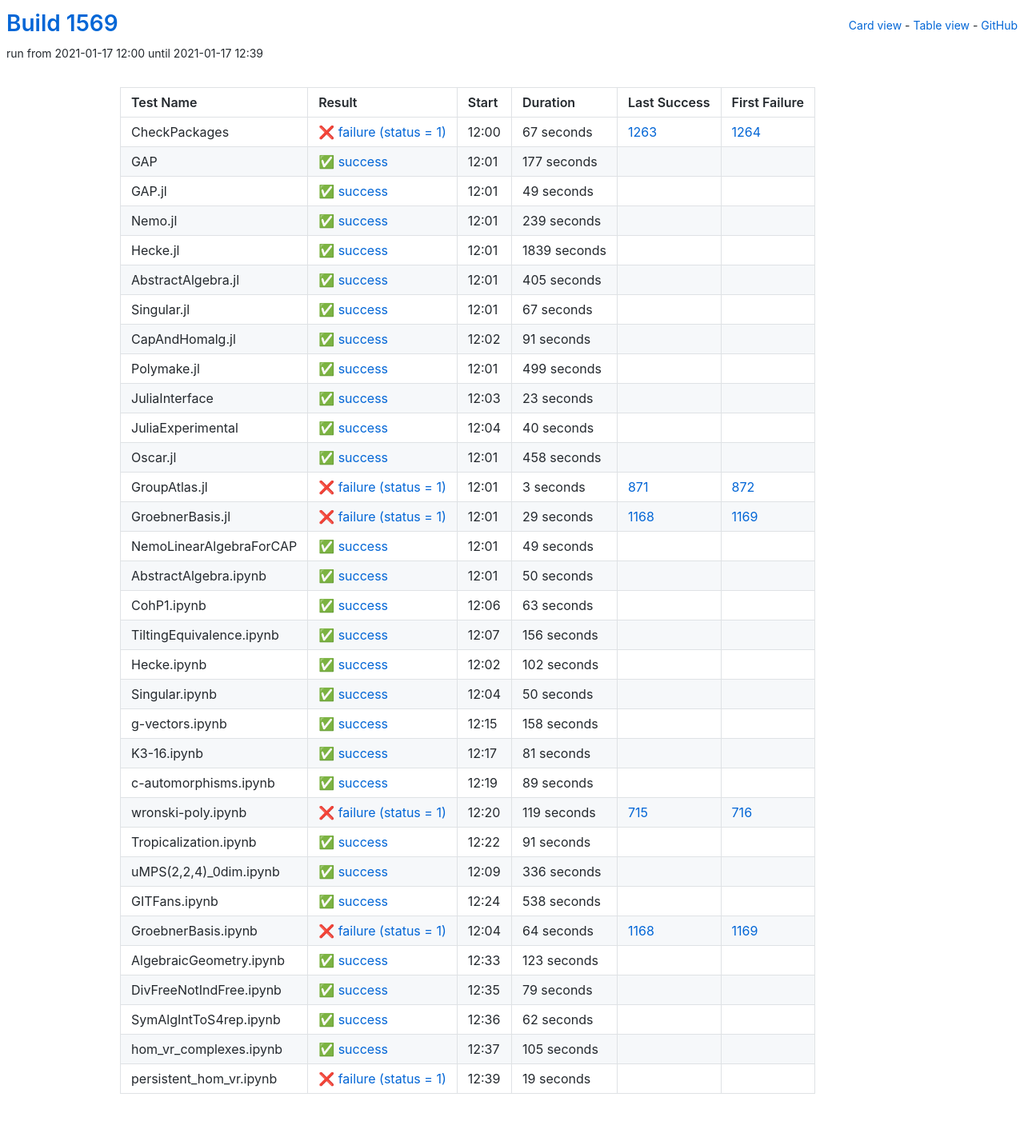
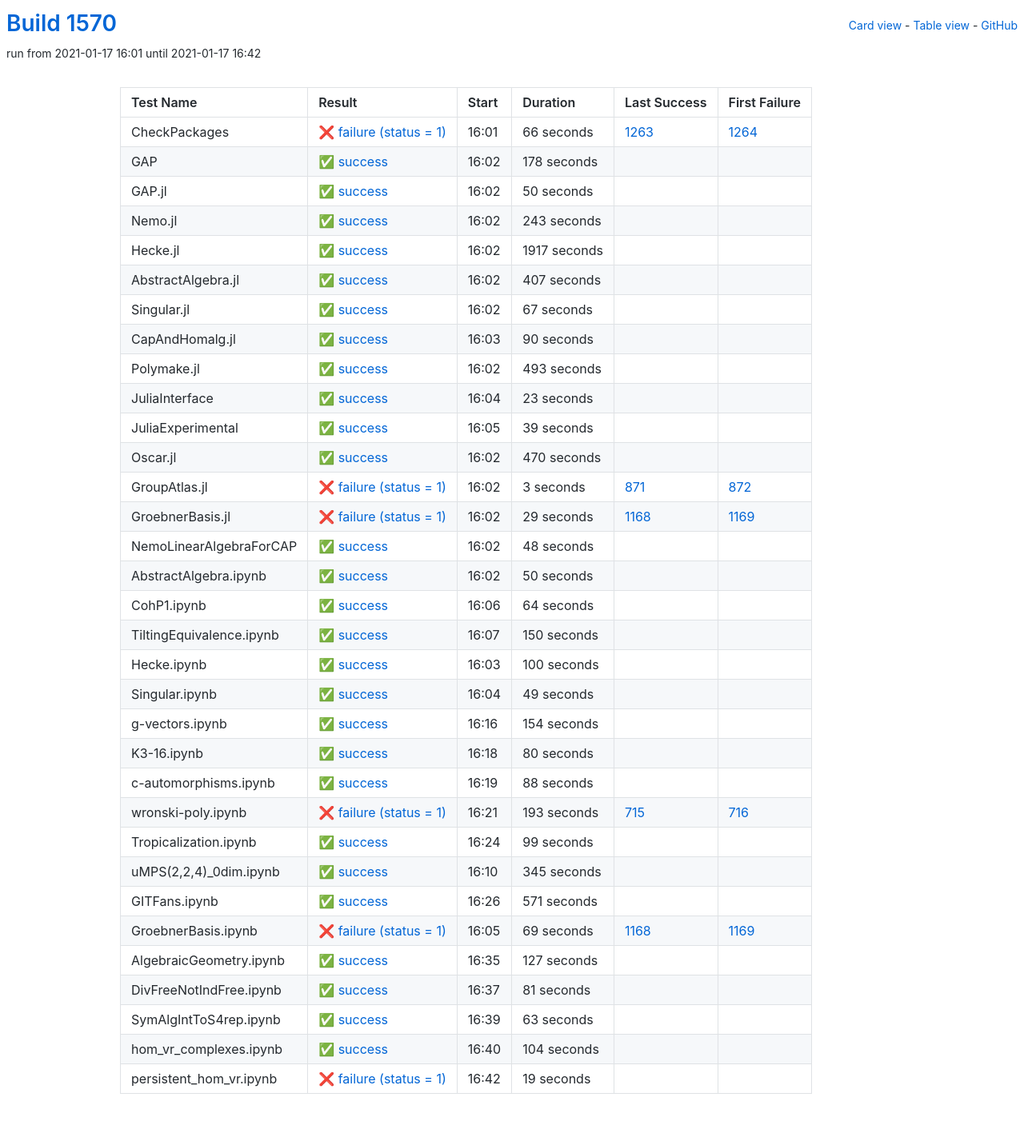
Before and after one commit to oscar-system/oscar-ci-status-stable, a Jekyll site: the page built from table.html, in a window 1280 px wide. Shown: the whole page at 80% size. Built offline with Jekyll 4.4.1, drawn with Linux system fonts in a browser that asks for light colours.

Commit message:
Build #1570

```diff
--- a/_data/ci.yml
+++ b/_data/ci.yml
@@ -1,6 +1,6 @@
 ---
-build: 1569
-build_url: https://oscarci.mathematik.uni-kl.de/job/oscar-stable/1569/
+build: 1570
+build_url: https://oscarci.mathematik.uni-kl.de/job/oscar-stable/1570/
 job: oscar-stable
 organization: oscar-system
 repo: oscar-ci-status-stable
@@ -8,80 +8,80 @@ repourl: https://github.com/oscar-system/oscar-ci-status-stable
 tests:
 - name: CheckPackages
   id: checkpackages
-  log: https://oscarci.mathematik.uni-kl.de/job/oscar-stable/1569/artifact/logs/build-1569/CheckPackages.log
-  start: 2021-01-17 12:00
+  log: https://oscarci.mathematik.uni-kl.de/job/oscar-stable/1570/artifact/logs/build-1570/CheckPackages.log
+  start: 2021-01-17 16:01
   success: false
   exitcode: 1
   status: failure
-  duration: 67
+  duration: 66
   last_success: 1263
   last_success_url: https://oscarci.mathematik.uni-kl.de/job/oscar-stable/1263/
   first_failure: 1264
   first_failure_url: https://oscarci.mathematik.uni-kl.de/job/oscar-stable/1264/
 - name: GAP
   id: gap
-  log: https://oscarci.mathematik.uni-kl.de/job/oscar-stable/1569/artifact/logs/build-1569/GAP.log
-  start: 2021-01-17 12:01
+  log: https://oscarci.mathematik.uni-kl.de/job/oscar-stable/1570/artifact/logs/build-1570/GAP.log
+  start: 2021-01-17 16:02
   success: true
   exitcode: 0
   status: success
-  duration: 177
+  duration: 178
   last_success: false
   last_success_url:
   first_failure: false
   first_failure_url:
 - name: GAP.jl
   id: gap-jl
-  log: https://oscarci.mathematik.uni-kl.de/job/oscar-stable/1569/artifact/logs/build-1569/GAP.jl.log
-  start: 2021-01-17 12:01
+  log: https://oscarci.mathematik.uni-kl.de/job/oscar-stable/1570/artifact/logs/build-1570/GAP.jl.log
+  start: 2021-01-17 16:02
   success: true
   exitcode: 0
   status: success
-  duration: 49
+  duration: 50
   last_success: false
   last_success_url:
   first_failure: false
   first_failure_url:
 - name: Nemo.jl
   id: nemo-jl
-  log: https://oscarci.mathematik.uni-kl.de/job/oscar-stable/1569/artifact/logs/build-1569/Nemo.jl.log
-  start: 2021-01-17 12:01
+  log: https://oscarci.mathematik.uni-kl.de/job/oscar-stable/1570/artifact/logs/build-1570/Nemo.jl.log
+  start: 2021-01-17 16:02
   success: true
   exitcode: 0
   status: success
-  duration: 239
+  duration: 243
   last_success: false
   last_success_url:
   first_failure: false
   first_failure_url:
 - name: Hecke.jl
   id: hecke-jl
-  log: https://oscarci.mathematik.uni-kl.de/job/oscar-stable/1569/artifact/logs/build-1569/Hecke.jl.log
-  start: 2021-01-17 12:01
+  log: https://oscarci.mathematik.uni-kl.de/job/oscar-stable/1570/artifact/logs/build-1570/Hecke.jl.log
+  start: 2021-01-17 16:02
   success: true
   exitcode: 0
   status: success
-  duration: 1839
+  duration: 1917
   last_success: false
   last_success_url:
   first_failure: false
   first_failure_url:
 - name: AbstractAlgebra.jl
   id: abstractalgebra-jl
-  log: https://oscarci.mathematik.uni-kl.de/job/oscar-stable/1569/artifact/logs/build-1569/AbstractAlgebra.jl.log
-  start: 2021-01-17 12:01
+  log: https://oscarci.mathematik.uni-kl.de/job/oscar-stable/1570/artifact/logs/build-1570/AbstractAlgebra.jl.log
+  start: 2021-01-17 16:02
   success: true
   exitcode: 0
   status: success
-  duration: 405
+  duration: 407
   last_success: false
   last_success_url:
   first_failure: false
   first_failure_url:
 - name: Singular.jl
   id: singular-jl
-  log: https://oscarci.mathematik.uni-kl.de/job/oscar-stable/1569/artifact/logs/build-1569/Singular.jl.log
-  start: 2021-01-17 12:01
+  log: https://oscarci.mathematik.uni-kl.de/job/oscar-stable/1570/artifact/logs/build-1570/Singular.jl.log
+  start: 2021-01-17 16:02
   success: true
   exitcode: 0
   status: success
@@ -92,32 +92,32 @@ tests:
   first_failure_url:
 - name: CapAndHomalg.jl
   id: capandhomalg-jl
-  log: https://oscarci.mathematik.uni-kl.de/job/oscar-stable/1569/artifact/logs/build-1569/CapAndHomalg.jl.log
-  start: 2021-01-17 12:02
+  log: https://oscarci.mathematik.uni-kl.de/job/oscar-stable/1570/artifact/logs/build-1570/CapAndHomalg.jl.log
+  start: 2021-01-17 16:03
   success: true
   exitcode: 0
   status: success
-  duration: 91
+  duration: 90
   last_success: false
   last_success_url:
   first_failure: false
   first_failure_url:
 - name: Polymake.jl
   id: polymake-jl
-  log: https://oscarci.mathematik.uni-kl.de/job/oscar-stable/1569/artifact/logs/build-1569/Polymake.jl.log
-  start: 2021-01-17 12:01
+  log: https://oscarci.mathematik.uni-kl.de/job/oscar-stable/1570/artifact/logs/build-1570/Polymake.jl.log
+  start: 2021-01-17 16:02
   success: true
   exitcode: 0
   status: success
-  duration: 499
+  duration: 493
   last_success: false
   last_success_url:
   first_failure: false
   first_failure_url:
 - name: JuliaInterface
   id: juliainterface
-  log: https://oscarci.mathematik.uni-kl.de/job/oscar-stable/1569/artifact/logs/build-1569/JuliaInterface.log
-  start: 2021-01-17 12:03
+  log: https://oscarci.mathematik.uni-kl.de/job/oscar-stable/1570/artifact/logs/build-1570/JuliaInterface.log
+  start: 2021-01-17 16:04
   success: true
   exitcode: 0
   status: success
@@ -128,32 +128,32 @@ tests:
   first_failure_url:
 - name: JuliaExperimental
   id: juliaexperimental
-  log: https://oscarci.mathematik.uni-kl.de/job/oscar-stable/1569/artifact/logs/build-1569/JuliaExperimental.log
-  start: 2021-01-17 12:04
+  log: https://oscarci.mathematik.uni-kl.de/job/oscar-stable/1570/artifact/logs/build-1570/JuliaExperimental.log
+  start: 2021-01-17 16:05
   success: true
   exitcode: 0
   status: success
-  duration: 40
+  duration: 39
   last_success: false
   last_success_url:
   first_failure: false
   first_failure_url:
 - name: Oscar.jl
   id: oscar-jl
-  log: https://oscarci.mathematik.uni-kl.de/job/oscar-stable/1569/artifact/logs/build-1569/Oscar.jl.log
-  start: 2021-01-17 12:01
+  log: https://oscarci.mathematik.uni-kl.de/job/oscar-stable/1570/artifact/logs/build-1570/Oscar.jl.log
+  start: 2021-01-17 16:02
   success: true
   exitcode: 0
   status: success
-  duration: 458
+  duration: 470
   last_success: false
   last_success_url:
   first_failure: false
   first_failure_url:
 - name: GroupAtlas.jl
   id: groupatlas-jl
-  log: https://oscarci.mathematik.uni-kl.de/job/oscar-stable/1569/artifact/logs/build-1569/GroupAtlas.jl.log
-  start: 2021-01-17 12:01
+  log: https://oscarci.mathematik.uni-kl.de/job/oscar-stable/1570/artifact/logs/build-1570/GroupAtlas.jl.log
+  start: 2021-01-17 16:02
   success: false
   exitcode: 1
   status: failure
@@ -164,8 +164,8 @@ tests:
   first_failure_url: https://oscarci.mathematik.uni-kl.de/job/oscar-stable/872/
 - name: GroebnerBasis.jl
   id: groebnerbasis-jl
-  log: https://oscarci.mathematik.uni-kl.de/job/oscar-stable/1569/artifact/logs/build-1569/GroebnerBasis.jl.log
-  start: 2021-01-17 12:01
+  log: https://oscarci.mathematik.uni-kl.de/job/oscar-stable/1570/artifact/logs/build-1570/GroebnerBasis.jl.log
+  start: 2021-01-17 16:02
   success: false
   exitcode: 1
   status: failure
@@ -176,20 +176,20 @@ tests:
   first_failure_url: https://oscarci.mathematik.uni-kl.de/job/oscar-stable/1169/
 - name: NemoLinearAlgebraForCAP
   id: nemolinearalgebraforcap
-  log: https://oscarci.mathematik.uni-kl.de/job/oscar-stable/1569/artifact/logs/build-1569/NemoLinearAlgebraForCAP.log
-  start: 2021-01-17 12:01
+  log: https://oscarci.mathematik.uni-kl.de/job/oscar-stable/1570/artifact/logs/build-1570/NemoLinearAlgebraForCAP.log
+  start: 2021-01-17 16:02
   success: true
   exitcode: 0
   status: success
-  duration: 49
+  duration: 48
   last_success: false
   last_success_url:
   first_failure: false
   first_failure_url:
 - name: AbstractAlgebra.ipynb
   id: abstractalgebra-ipynb
-  log: https://oscarci.mathematik.uni-kl.de/job/oscar-stable/1569/artifact/logs/build-1569/AbstractAlgebra.ipynb.log
-  start: 2021-01-17 12:01
+  log: https://oscarci.mathematik.uni-kl.de/job/oscar-stable/1570/artifact/logs/build-1570/AbstractAlgebra.ipynb.log
+  start: 2021-01-17 16:02
   success: true
   exitcode: 0
   status: success
@@ -200,8 +200,176 @@ tests:
   first_failure_url:
 - name: CohP1.ipynb
   id: cohp1-ipynb
-  log: https://oscarci.mathematik.uni-kl.de/job/oscar-stable/1569/artifact/logs/build-1569/CohP1.ipynb.log
-  start: 2021-01-17 12:06
+  log: https://oscarci.mathematik.uni-kl.de/job/oscar-stable/1570/artifact/logs/build-1570/CohP1.ipynb.log
+  start: 2021-01-17 16:06
+  success: true
+  exitcode: 0
+  status: success
+  duration: 64
+  last_success: false
+  last_success_url:
+  first_failure: false
+  first_failure_url:
+- name: TiltingEquivalence.ipynb
+  id: tiltingequivalence-ipynb
+  log: https://oscarci.mathematik.uni-kl.de/job/oscar-stable/1570/artifact/logs/build-1570/TiltingEquivalence.ipynb.log
+  start: 2021-01-17 16:07
+  success: true
+  exitcode: 0
+  status: success
+  duration: 150
+  last_success: false
+  last_success_url:
+  first_failure: false
+  first_failure_url:
+- name: Hecke.ipynb
+  id: hecke-ipynb
+  log: https://oscarci.mathematik.uni-kl.de/job/oscar-stable/1570/artifact/logs/build-1570/Hecke.ipynb.log
+  start: 2021-01-17 16:03
+  success: true
+  exitcode: 0
+  status: success
+  duration: 100
+  last_success: false
+  last_success_url:
+  first_failure: false
+  first_failure_url:
+- name: Singular.ipynb
+  id: singular-ipynb
+  log: https://oscarci.mathematik.uni-kl.de/job/oscar-stable/1570/artifact/logs/build-1570/Singular.ipynb.log
+  start: 2021-01-17 16:04
+  success: true
+  exitcode: 0
+  status: success
+  duration: 49
+  last_success: false
+  last_success_url:
+  first_failure: false
+  first_failure_url:
+- name: g-vectors.ipynb
+  id: g-vectors-ipynb
+  log: https://oscarci.mathematik.uni-kl.de/job/oscar-stable/1570/artifact/logs/build-1570/g-vectors.ipynb.log
+  start: 2021-01-17 16:16
+  success: true
+  exitcode: 0
+  status: success
+  duration: 154
+  last_success: false
+  last_success_url:
+  first_failure: false
+  first_failure_url:
+- name: K3-16.ipynb
+  id: k3-16-ipynb
+  log: https://oscarci.mathematik.uni-kl.de/job/oscar-stable/1570/artifact/logs/build-1570/K3-16.ipynb.log
+  start: 2021-01-17 16:18
+  success: true
+  exitcode: 0
+  status: success
+  duration: 80
+  last_success: false
+  last_success_url:
+  first_failure: false
+  first_failure_url:
+- name: c-automorphisms.ipynb
+  id: c-automorphisms-ipynb
+  log: https://oscarci.mathematik.uni-kl.de/job/oscar-stable/1570/artifact/logs/build-1570/c-automorphisms.ipynb.log
+  start: 2021-01-17 16:19
+  success: true
+  exitcode: 0
+  status: success
+  duration: 88
+  last_success: false
+  last_success_url:
+  first_failure: false
+  first_failure_url:
+- name: wronski-poly.ipynb
+  id: wronski-poly-ipynb
+  log: https://oscarci.mathematik.uni-kl.de/job/oscar-stable/1570/artifact/logs/build-1570/wronski-poly.ipynb.log
+  start: 2021-01-17 16:21
+  success: false
+  exitcode: 1
+  status: failure
+  duration: 193
+  last_success: 715
+  last_success_url: https://oscarci.mathematik.uni-kl.de/job/oscar-stable/715/
+  first_failure: 716
+  first_failure_url: https://oscarci.mathematik.uni-kl.de/job/oscar-stable/716/
+- name: Tropicalization.ipynb
+  id: tropicalization-ipynb
+  log: https://oscarci.mathematik.uni-kl.de/job/oscar-stable/1570/artifact/logs/build-1570/Tropicalization.ipynb.log
+  start: 2021-01-17 16:24
+  success: true
+  exitcode: 0
+  status: success
+  duration: 99
+  last_success: false
+  last_success_url:
+  first_failure: false
+  first_failure_url:
+- name: uMPS(2,2,4)_0dim.ipynb
+  id: umps-2-2-4-0dim-ipynb
+  log: https://oscarci.mathematik.uni-kl.de/job/oscar-stable/1570/artifact/logs/build-1570/uMPS-2-2-4-_0dim.ipynb.log
+  start: 2021-01-17 16:10
+  success: true
+  exitcode: 0
+  status: success
+  duration: 345
+  last_success: false
+  last_success_url:
+  first_failure: false
+  first_failure_url:
+- name: GITFans.ipynb
+  id: gitfans-ipynb
+  log: https://oscarci.mathematik.uni-kl.de/job/oscar-stable/1570/artifact/logs/build-1570/GITFans.ipynb.log
+  start: 2021-01-17 16:26
+  success: true
+  exitcode: 0
+  status: success
+  duration: 571
+  last_success: false
+  last_success_url:
+  first_failure: false
+  first_failure_url:
+- name: GroebnerBasis.ipynb
+  id: groebnerbasis-ipynb
+  log: https://oscarci.mathematik.uni-kl.de/job/oscar-stable/1570/artifact/logs/build-1570/GroebnerBasis.ipynb.log
+  start: 2021-01-17 16:05
+  success: false
+  exitcode: 1
+  status: failure
+  duration: 69
+  last_success: 1168
+  last_success_url: https://oscarci.mathematik.uni-kl.de/job/oscar-stable/1168/
+  first_failure: 1169
+  first_failure_url: https://oscarci.mathematik.uni-kl.de/job/oscar-stable/1169/
+- name: AlgebraicGeometry.ipynb
+  id: algebraicgeometry-ipynb
+  log: https://oscarci.mathematik.uni-kl.de/job/oscar-stable/1570/artifact/logs/build-1570/AlgebraicGeometry.ipynb.log
+  start: 2021-01-17 16:35
+  success: true
+  exitcode: 0
+  status: success
+  duration: 127
+  last_success: false
+  last_success_url:
+  first_failure: false
+  first_failure_url:
+- name: DivFreeNotIndFree.ipynb
+  id: divfreenotindfree-ipynb
+  log: https://oscarci.mathematik.uni-kl.de/job/oscar-stable/1570/artifact/logs/build-1570/DivFreeNotIndFree.ipynb.log
+  start: 2021-01-17 16:37
+  success: true
+  exitcode: 0
+  status: success
+  duration: 81
+  last_success: false
+  last_success_url:
+  first_failure: false
+  first_failure_url:
+- name: SymAlgIntToS4rep.ipynb
+  id: symalginttos4rep-ipynb
+  log: https://oscarci.mathematik.uni-kl.de/job/oscar-stable/1570/artifact/logs/build-1570/SymAlgIntToS4rep.ipynb.log
+  start: 2021-01-17 16:39
   success: true
   exitcode: 0
   status: success
@@ -210,190 +378,22 @@ tests:
   last_success_url:
   first_failure: false
   first_failure_url:
-- name: TiltingEquivalence.ipynb
-  id: tiltingequivalence-ipynb
-  log: https://oscarci.mathematik.uni-kl.de/job/oscar-stable/1569/artifact/logs/build-1569/TiltingEquivalence.ipynb.log
-  start: 2021-01-17 12:07
+- name: hom_vr_complexes.ipynb
+  id: hom-vr-complexes-ipynb
+  log: https://oscarci.mathematik.uni-kl.de/job/oscar-stable/1570/artifact/logs/build-1570/hom_vr_complexes.ipynb.log
+  start: 2021-01-17 16:40
   success: true
   exitcode: 0
   status: success
-  duration: 156
-  last_success: false
-  last_success_url:
-  first_failure: false
-  first_failure_url:
-- name: Hecke.ipynb
-  id: hecke-ipynb
-  log: https://oscarci.mathematik.uni-kl.de/job/oscar-stable/1569/artifact/logs/build-1569/Hecke.ipynb.log
-  start: 2021-01-17 12:02
-  success: true
-  exitcode: 0
-  status: success
-  duration: 102
-  last_success: false
-  last_success_url:
-  first_failure: false
-  first_failure_url:
-- name: Singular.ipynb
-  id: singular-ipynb
-  log: https://oscarci.mathematik.uni-kl.de/job/oscar-stable/1569/artifact/logs/build-1569/Singular.ipynb.log
-  start: 2021-01-17 12:04
-  success: true
-  exitcode: 0
-  status: success
-  duration: 50
-  last_success: false
-  last_success_url:
-  first_failure: false
-  first_failure_url:
-- name: g-vectors.ipynb
-  id: g-vectors-ipynb
-  log: https://oscarci.mathematik.uni-kl.de/job/oscar-stable/1569/artifact/logs/build-1569/g-vectors.ipynb.log
-  start: 2021-01-17 12:15
-  success: true
-  exitcode: 0
-  status: success
-  duration: 158
-  last_success: false
-  last_success_url:
-  first_failure: false
-  first_failure_url:
-- name: K3-16.ipynb
-  id: k3-16-ipynb
-  log: https://oscarci.mathematik.uni-kl.de/job/oscar-stable/1569/artifact/logs/build-1569/K3-16.ipynb.log
-  start: 2021-01-17 12:17
-  success: true
-  exitcode: 0
-  status: success
-  duration: 81
-  last_success: false
-  last_success_url:
-  first_failure: false
-  first_failure_url:
-- name: c-automorphisms.ipynb
-  id: c-automorphisms-ipynb
-  log: https://oscarci.mathematik.uni-kl.de/job/oscar-stable/1569/artifact/logs/build-1569/c-automorphisms.ipynb.log
-  start: 2021-01-17 12:19
-  success: true
-  exitcode: 0
-  status: success
-  duration: 89
-  last_success: false
-  last_success_url:
-  first_failure: false
-  first_failure_url:
-- name: wronski-poly.ipynb
-  id: wronski-poly-ipynb
-  log: https://oscarci.mathematik.uni-kl.de/job/oscar-stable/1569/artifact/logs/build-1569/wronski-poly.ipynb.log
-  start: 2021-01-17 12:20
-  success: false
-  exitcode: 1
-  status: failure
-  duration: 119
-  last_success: 715
-  last_success_url: https://oscarci.mathematik.uni-kl.de/job/oscar-stable/715/
-  first_failure: 716
-  first_failure_url: https://oscarci.mathematik.uni-kl.de/job/oscar-stable/716/
-- name: Tropicalization.ipynb
-  id: tropicalization-ipynb
-  log: https://oscarci.mathematik.uni-kl.de/job/oscar-stable/1569/artifact/logs/build-1569/Tropicalization.ipynb.log
-  start: 2021-01-17 12:22
-  success: true
-  exitcode: 0
-  status: success
-  duration: 91
-  last_success: false
-  last_success_url:
-  first_failure: false
-  first_failure_url:
-- name: uMPS(2,2,4)_0dim.ipynb
-  id: umps-2-2-4-0dim-ipynb
-  log: https://oscarci.mathematik.uni-kl.de/job/oscar-stable/1569/artifact/logs/build-1569/uMPS-2-2-4-_0dim.ipynb.log
-  start: 2021-01-17 12:09
-  success: true
-  exitcode: 0
-  status: success
-  duration: 336
-  last_success: false
-  last_success_url:
-  first_failure: false
-  first_failure_url:
-- name: GITFans.ipynb
-  id: gitfans-ipynb
-  log: https://oscarci.mathematik.uni-kl.de/job/oscar-stable/1569/artifact/logs/build-1569/GITFans.ipynb.log
-  start: 2021-01-17 12:24
-  success: true
-  exitcode: 0
-  status: success
-  duration: 538
-  last_success: false
-  last_success_url:
-  first_failure: false
-  first_failure_url:
-- name: GroebnerBasis.ipynb
-  id: groebnerbasis-ipynb
-  log: https://oscarci.mathematik.uni-kl.de/job/oscar-stable/1569/artifact/logs/build-1569/GroebnerBasis.ipynb.log
-  start: 2021-01-17 12:04
-  success: false
-  exitcode: 1
-  status: failure
-  duration: 64
-  last_success: 1168
-  last_success_url: https://oscarci.mathematik.uni-kl.de/job/oscar-stable/1168/
-  first_failure: 1169
-  first_failure_url: https://oscarci.mathematik.uni-kl.de/job/oscar-stable/1169/
-- name: AlgebraicGeometry.ipynb
-  id: algebraicgeometry-ipynb
-  log: https://oscarci.mathematik.uni-kl.de/job/oscar-stable/1569/artifact/logs/build-1569/AlgebraicGeometry.ipynb.log
-  start: 2021-01-17 12:33
-  success: true
-  exitcode: 0
-  status: success
-  duration: 123
-  last_success: false
-  last_success_url:
-  first_failure: false
-  first_failure_url:
-- name: DivFreeNotIndFree.ipynb
-  id: divfreenotindfree-ipynb
-  log: https://oscarci.mathematik.uni-kl.de/job/oscar-stable/1569/artifact/logs/build-1569/DivFreeNotIndFree.ipynb.log
-  start: 2021-01-17 12:35
-  success: true
-  exitcode: 0
-  status: success
-  duration: 79
-  last_success: false
-  last_success_url:
-  first_failure: false
-  first_failure_url:
-- name: SymAlgIntToS4rep.ipynb
-  id: symalginttos4rep-ipynb
-  log: https://oscarci.mathematik.uni-kl.de/job/oscar-stable/1569/artifact/logs/build-1569/SymAlgIntToS4rep.ipynb.log
-  start: 2021-01-17 12:36
-  success: true
-  exitcode: 0
-  status: success
-  duration: 62
-  last_success: false
-  last_success_url:
-  first_failure: false
-  first_failure_url:
-- name: hom_vr_complexes.ipynb
-  id: hom-vr-complexes-ipynb
-  log: https://oscarci.mathematik.uni-kl.de/job/oscar-stable/1569/artifact/logs/build-1569/hom_vr_complexes.ipynb.log
-  start: 2021-01-17 12:37
-  success: true
-  exitcode: 0
-  status: success
-  duration: 105
+  duration: 104
   last_success: false
   last_success_url:
   first_failure: false
   first_failure_url:
 - name: persistent_hom_vr.ipynb
   id: persistent-hom-vr-ipynb
-  log: https://oscarci.mathematik.uni-kl.de/job/oscar-stable/1569/artifact/logs/build-1569/persistent_hom_vr.ipynb.log
-  start: 2021-01-17 12:39
+  log: https://oscarci.mathematik.uni-kl.de/job/oscar-stable/1570/artifact/logs/build-1570/persistent_hom_vr.ipynb.log
+  start: 2021-01-17 16:42
   success: false
   exitcode: 1
   status: failure
```
Also changed, not shown: README.md.
